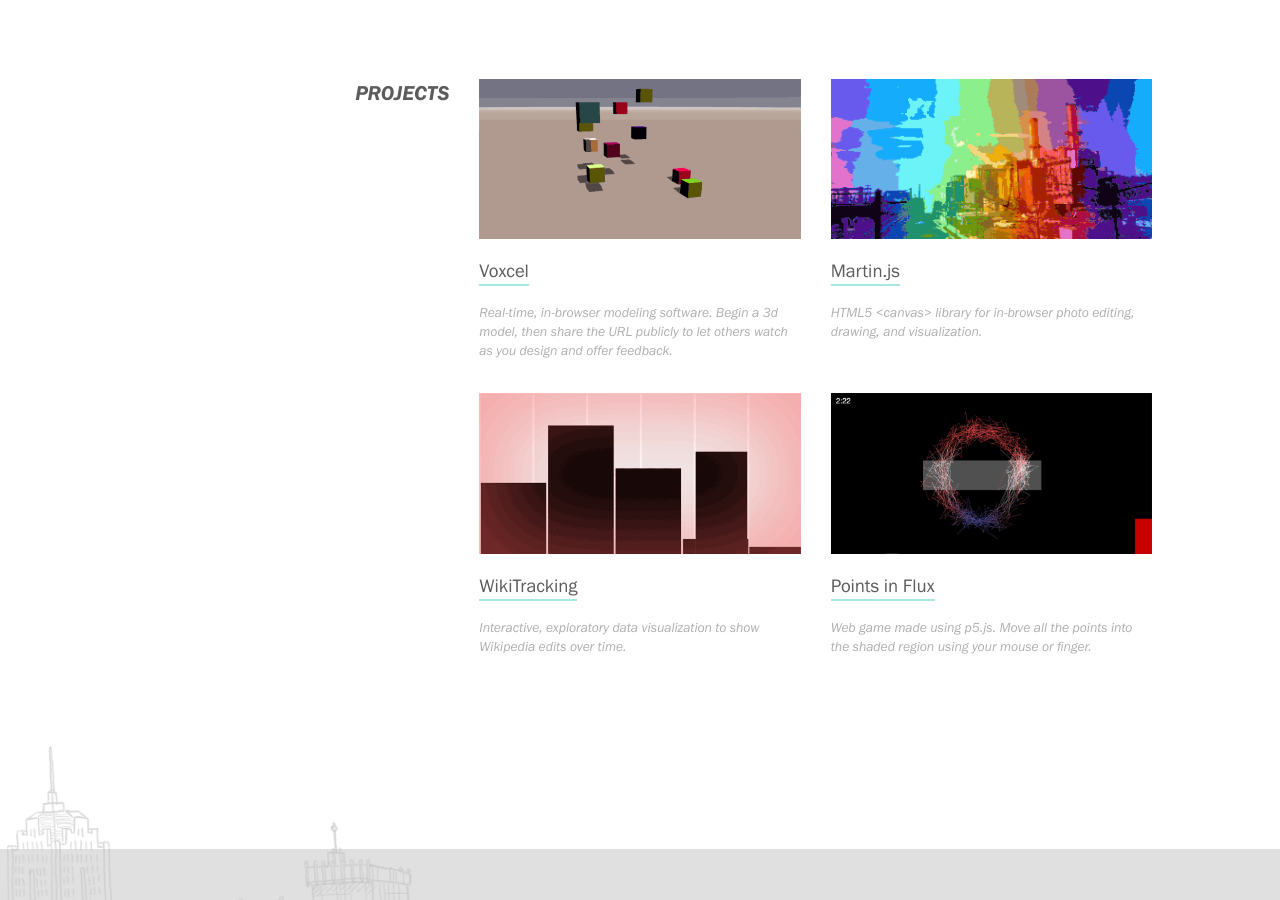
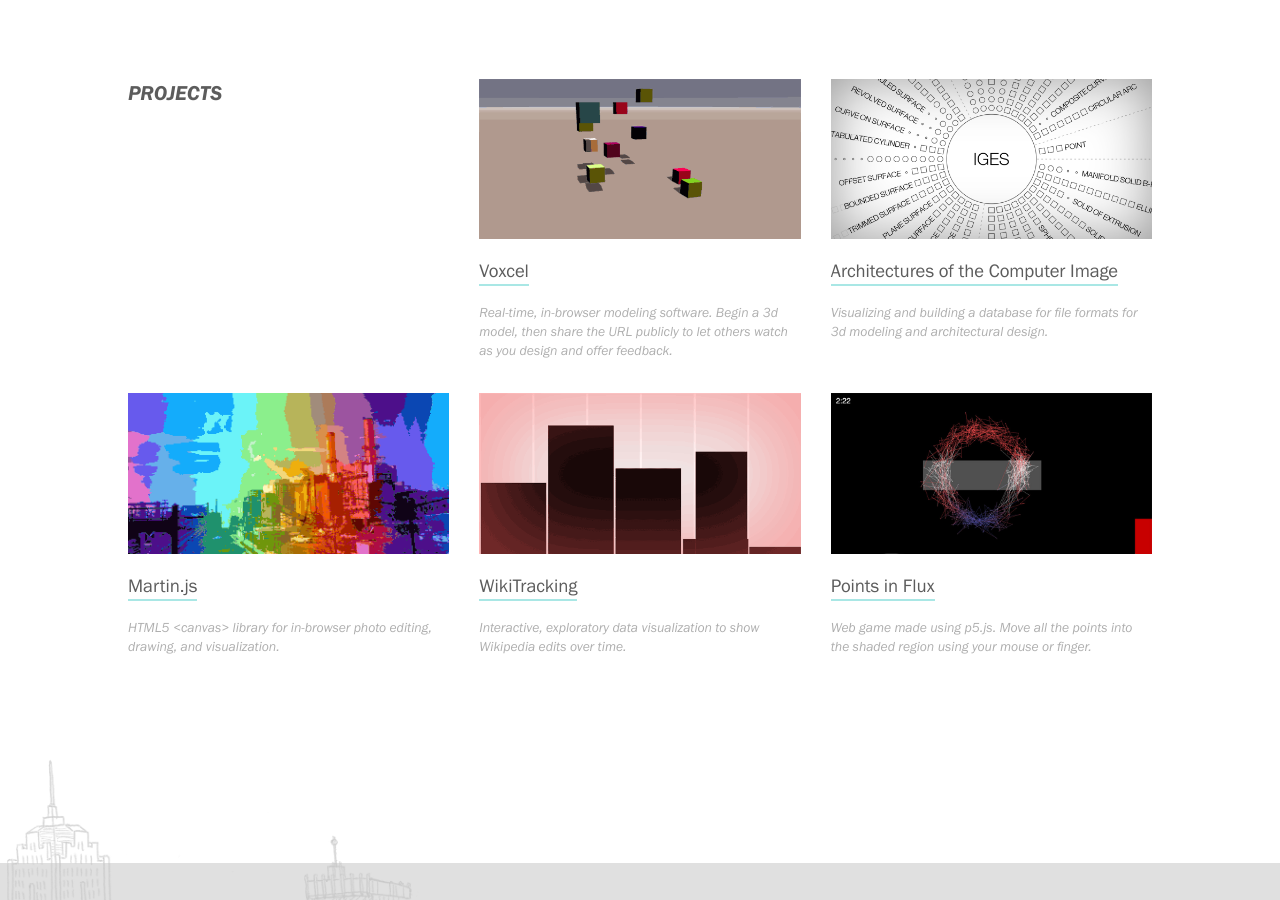
Before and after one commit to scottdonaldson/scottland.cc, a Jekyll site: the page built from index.html, in a window 1280 px wide and 900 px high, scrolled down 683 px. Built offline with Jekyll 4.4.1, drawn with Linux system fonts in a browser that asks for light colours; comment, search, counter and statistics services are not loaded.

Commit message:
archs of comp image I

```diff
--- a/index.html
+++ b/index.html
@@ -25,7 +25,7 @@
 		<div class="container full-width">
 
 			<div class="four columns normalize row">
-				<p class="alignright alignleft-s bold caps italic lead">Projects</p>
+				<p class="bold caps italic lead">Projects</p>
 			</div>
 
 			<div class="four six-s columns normalize">
@@ -39,22 +39,31 @@
 			</div>
 
             <div class="four six-s columns normalize">
-    			<div class="row same-height">
-                    <a href="/projects/martin-js">
-                        <img src="/images/projects/martinjs.gif">
-		                <h3>Martin.js</h3>
+                <div class="row same-height">
+                    <a href="/projects/computer-image">
+                        <img src="/images/projects/comp-image.png">
+                        <h3>Architectures of the Computer Image</h3>
                     </a>
-    				<p class="caption">HTML5 &lt;canvas&gt; library for in-browser photo editing, drawing, and visualization.</p>
-    				</p>
-    			</div>
-    		</div>
+                    <p class="caption">Visualizing and building a database for file formats for 3d modeling and architectural design.</p>
+                    </p>
+                </div>
+            </div>
 
 		</div>
 	</div>
 
 	<div class="container full-width">
 
-		<div class="four columns hide-s"></div>
+        <div class="four six-s columns normalize">
+            <div class="row same-height">
+                <a href="/projects/martin-js">
+                    <img src="/images/projects/martinjs.gif">
+                    <h3>Martin.js</h3>
+                </a>
+                <p class="caption">HTML5 &lt;canvas&gt; library for in-browser photo editing, drawing, and visualization.</p>
+                </p>
+            </div>
+        </div>
 
 		<div class="four six-s columns normalize">
 			<div class="row same-height">
```
Also changed, not shown: projects/computer-image.html (added, +66 -0 lines), images/projects/comp-image.png (added), 1 other file.
